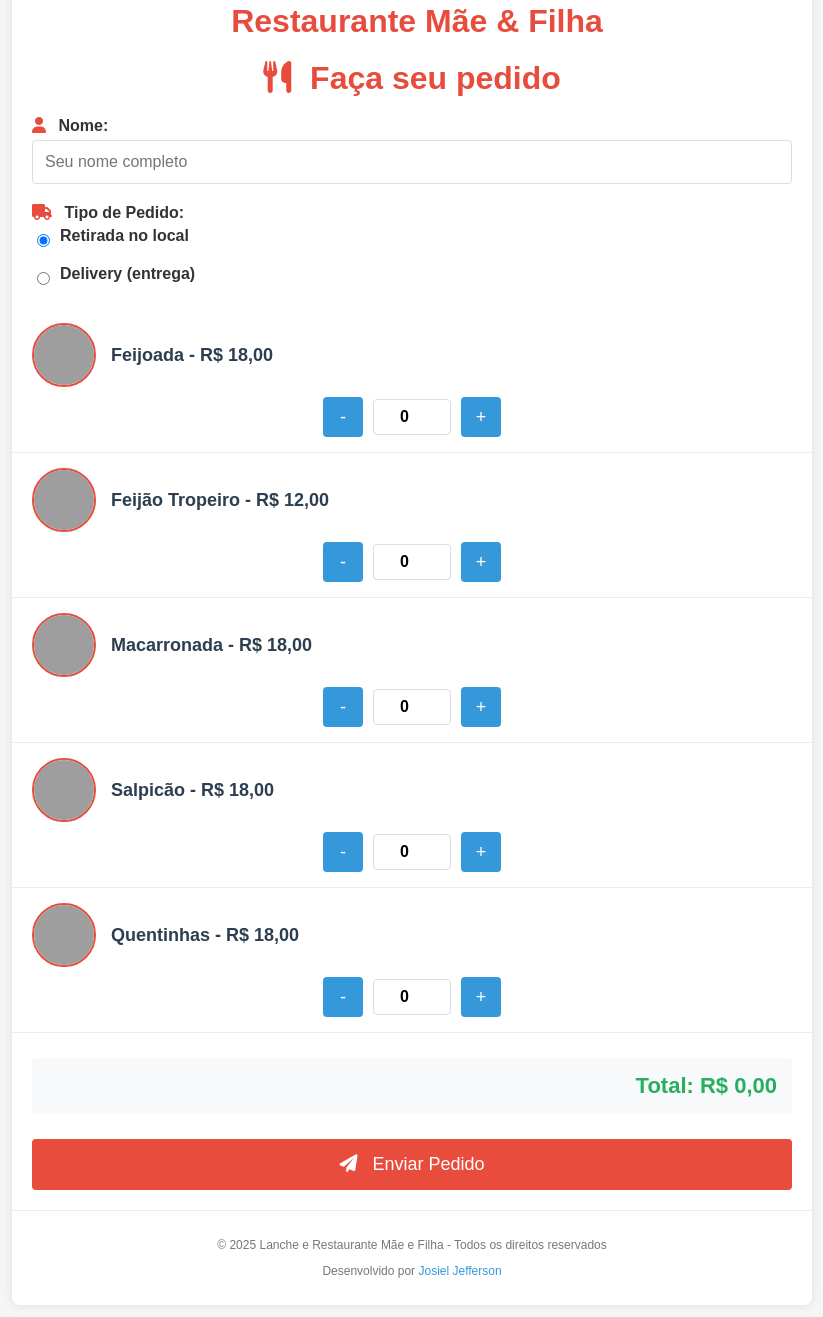
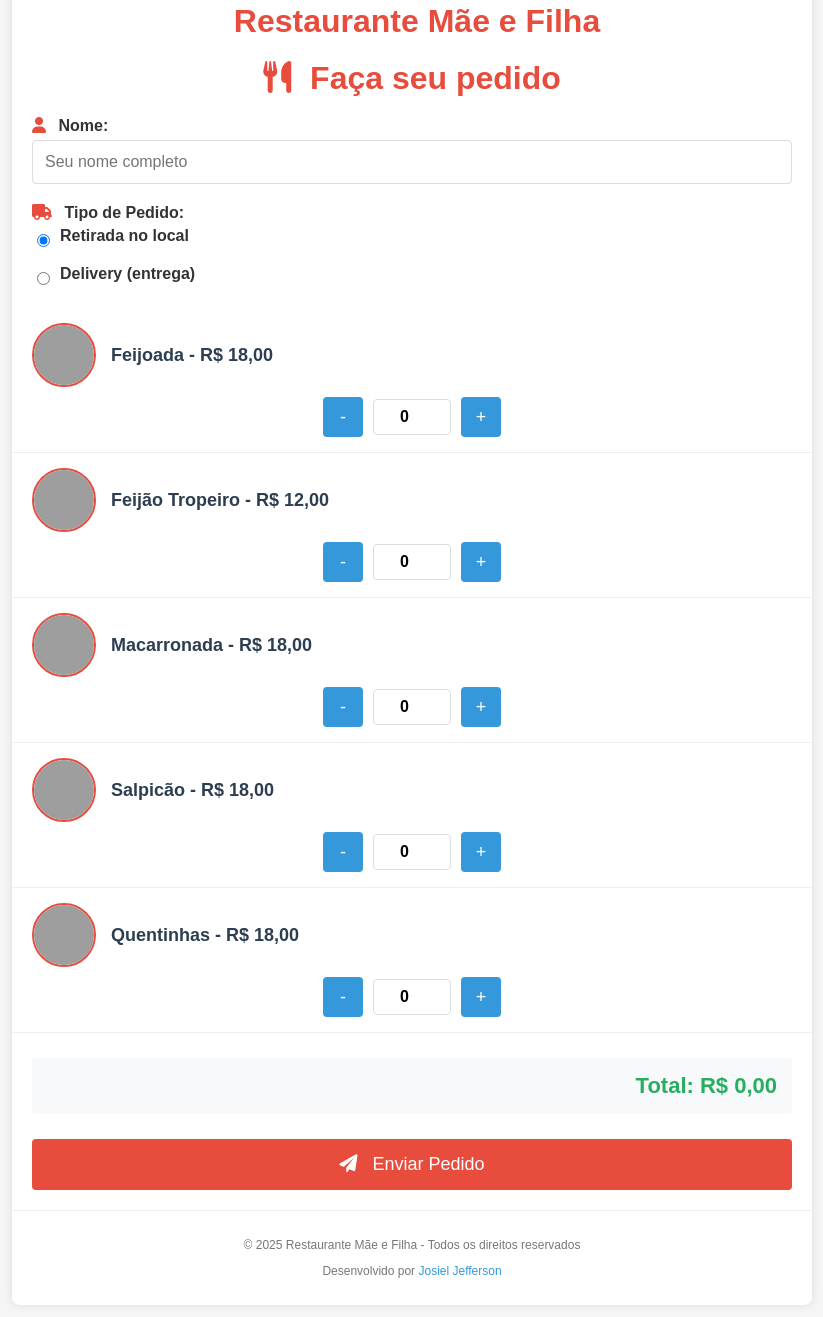
Before and after one commit to josieljluz/Mae_e_Filha, a plain HTML site: page index.html in a window 1280 px wide. Shown: the part 247-1564 px from the top of the page, without its empty margins (228-1051 px from the left). Drawn offline with Linux system fonts and the light colour scheme; grey boxes are pictures that could not be loaded.

Commit message:
Add files via upload

```diff
--- a/index.html
+++ b/index.html
@@ -242,6 +242,7 @@
 
         .footer a {
             color: #3498db;
+            color: #3498db;
             text-decoration: none;
         }
 
@@ -282,7 +283,7 @@
             <img src="https://images.unsplash.com/photo-1504674900247-0877df9cc836?ixlib=rb-1.2.1&auto=format&fit=crop&w=1350&q=80" alt="Comida caseira">
         </div>
 
-        <h1><i class=""></i>Restaurante Mãe & Filha</h1>
+        <h1><i class=""></i>Restaurante Mãe e Filha</h1>
 
         <h1><i class="fas fa-utensils"></i> Faça seu pedido</h1>
 
@@ -399,7 +400,7 @@
         <div id="message" class="message"></div>
 
         <div class="footer">
-            <p>© <span id="current-year"></span> Lanche e Restaurante Mãe e Filha - Todos os direitos reservados</p>
+            <p>© <span id="current-year"></span> Restaurante Mãe e Filha - Todos os direitos reservados</p>
             <p>Desenvolvido por <a href="https://github.com/josieljluz" target="_blank" rel="noopener noreferrer">Josiel Jefferson</a></p>
             <!--  <p>© 2024 Lanche e Restaurante Mãe e Filha - Todos os direitos reservados</p>
             <p>Desenvolvido por <a href="#" id="devLink">Soluções Digitais Express</a></p> -->
```
